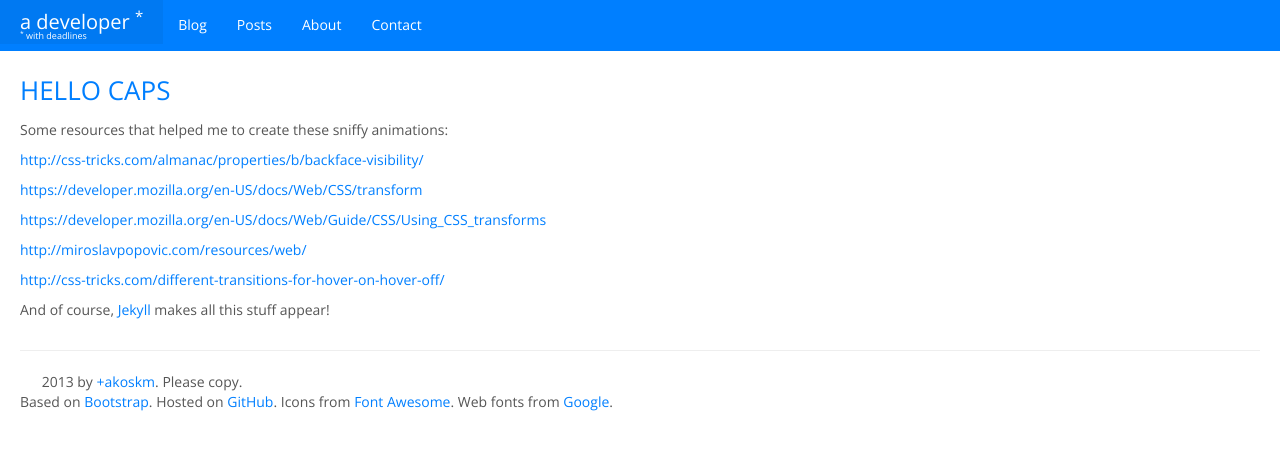
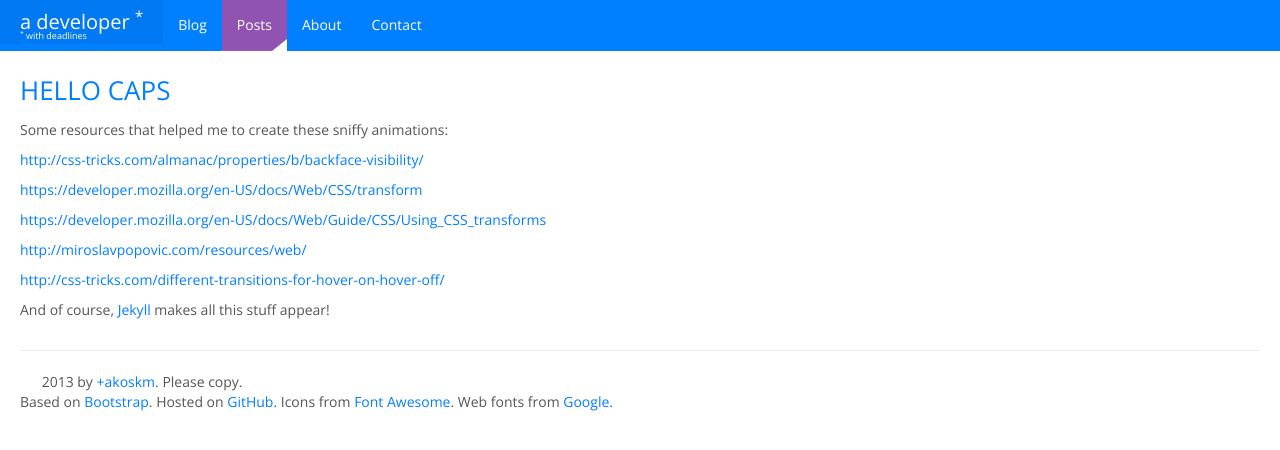
Before and after one commit to akoskm/akoskm.github.io, a Jekyll site: the page built from _posts/2013-07-08-initial-post.md, in a window 1280 px wide. Shown: the top 450 px of the page. Built offline with Jekyll 4.4.1, drawn with Linux system fonts in a browser that asks for light colours; nearby versions of some CDN libraries; grey boxes are pictures that could not be loaded.

Commit message:
cannot get page.layout working, custom var hax

```diff
--- a/_includes/header.html
+++ b/_includes/header.html
@@ -20,7 +20,7 @@
                         <a href="/index.html">Blog</a><div class="arr"></div>
                     </li>
                     <li
-                    {% if page.url == "/posts.html" %}class="active"{% endif %}
+                    {% if page.url == "/posts.html" or page.type == "post" %}class="active"{% endif %}
                     >
                         <a href="/posts.html">Posts</a><div class="arr"></div>
                     </li>
```
Also changed, not shown: _posts/2013-07-08-initial-post.md (+1 -0 lines), _posts/2013-08-18-sha3.md (+1 -0 lines).
